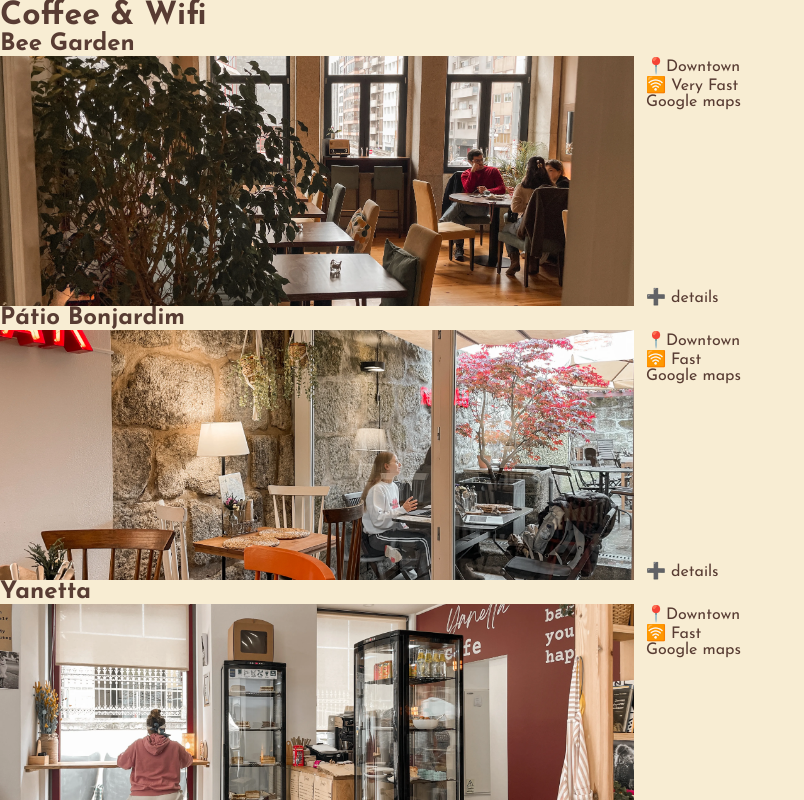
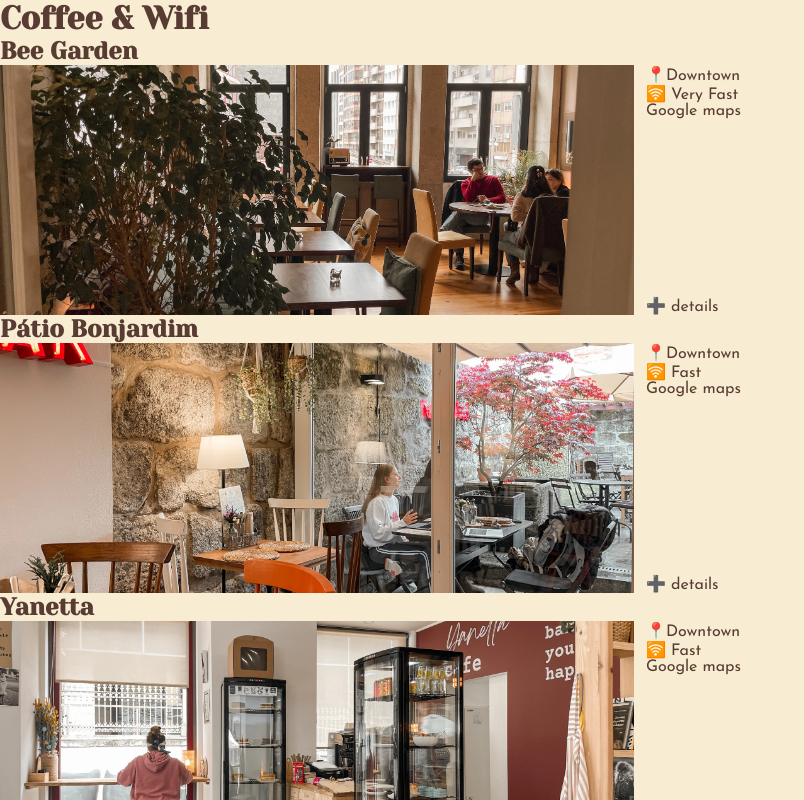
Before and after one commit to inesoaresilva/coffee-wifi, a Next.js app: page / in a window 1280 px wide. Shown: the top 800 px of the page, without its empty margins (0-804 px from the left). Built offline with nearby package versions, Linux system fonts and the light colour scheme.

Commit message:
style: apply font for headers

```diff
--- a/src/app/globals.css
+++ b/src/app/globals.css
@@ -20,6 +20,11 @@
 body {
   max-width: 100vw;
   overflow-x: hidden;
+}
+
+h1,
+h2 {
+  font-family: var(--font-yeseva), serif;
 }
 
 body {
```
